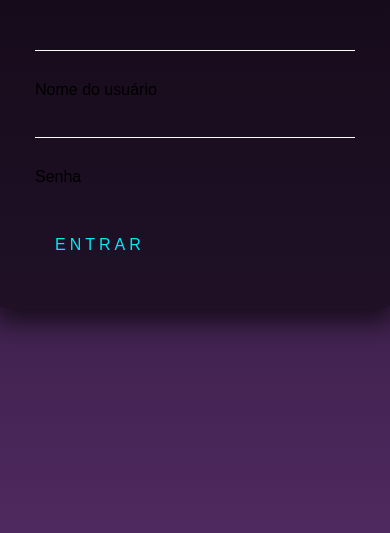
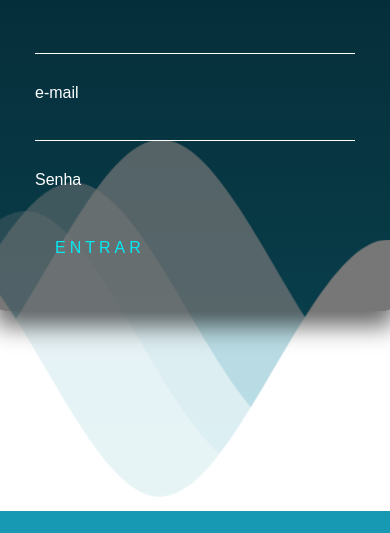
Before and after one commit to apssouza/atividade_flask, a plain HTML site: page login.html in a window 390 px wide. Shown: the part 311-844 px from the top of the page. Drawn offline with Linux system fonts and the light colour scheme.

Commit message:
LoginAtualizado

```diff
--- a/login.html
+++ b/login.html
@@ -4,16 +4,17 @@
     <meta charset="UTF-8">
     <meta http-equiv="X-UA-Compatible" content="IE=edge">
     <meta name="viewport" content="width=device-width, initial-scale=1.0">
+    <link rel="preconnect" href="https://fonts.googleapis.com">
     <link rel="stylesheet" href="style.css">
     <title>Login</title>
 </head>
 <body>
     <div class="login">
-        <h2>Login</h2>
+        <h2>LOGIN</h2>
         <form>
             <div class="user">
-                <input id="nome_usuario" type="text" required="">
-                <label for="nome_usuario">Nome do usuário</label>
+                <input id="email" type="text" required="">
+                <label for="email">e-mail</label>
             </div>
             <div class="password">
                 <input type="password" name="" id="senha" required="">
@@ -23,4 +24,21 @@
         </form>
     </div>
 </body>
+
+<footer>
+    <div>
+        <svg class="waves" xmlns="http://www.w3.org/2000/svg" xmlns:xlink="http://www.w3.org/1999/xlink"
+        viewBox="0 24 150 28" preserveAspectRatio="none" shape-rendering="auto">
+        <defs>
+        <path id="gentle-wave" d="M-160 44c30 0 58-18 88-18s 58 18 88 18 58-18 88-18 58 18 88 18 v44h-352z" />
+        </defs>
+        <g class="parallax">
+        <use xlink:href="#gentle-wave" x="48" y="0" fill="rgba(255,255,255,0.7" />
+        <use xlink:href="#gentle-wave" x="48" y="3" fill="rgba(255,255,255,0.5)" />
+        <use xlink:href="#gentle-wave" x="48" y="5" fill="rgba(255,255,255,0.3)" />
+        <use xlink:href="#gentle-wave" x="48" y="7" fill="#fff" />
+        </g>
+        </svg>
+    </div>
+</footer>
 </html>
--- a/style.css
+++ b/style.css
@@ -6,8 +6,8 @@ body {
     margin:0;
     padding:0;
     height: 100%;
-    font-family: sans-serif;
-    background: linear-gradient(#190d1f, #4e295f);
+    font-family: 'Montserrat', sans-serif;
+    background: linear-gradient(#05445E, #189AB4);
 }
 
 .login {
@@ -17,10 +17,11 @@ body {
     width: 400px;
     padding: 40px;
     transform: translate(-50%, -50%);
-    background: rgba(0,0,0,.5);
+    background: rgba(0, 0, 0, 0.534);
     box-sizing: border-box;
     box-shadow: 0 15px 25px rgba(0,0,0,.6);
     border-radius: 10px;
+    z-index: 2;
 }
 
 .login h2 {
@@ -28,10 +29,18 @@ body {
     padding: 0;
     color: #fff;
     text-align: center;
+    font-family: 'Montserrat', sans-serif;
+    font-size: 30px;
+    letter-spacing: 6px;
 }
 
 .login .user {
     position: relative;
+    color: #fff;
+}
+
+.login .password{
+  color: #fff;
 }
 
 input {
@@ -53,6 +62,7 @@ input:valid ~ label {
   font-size: 12px;
 }
 
+
 form a {
     position: relative;
     display: inline-block;
@@ -64,7 +74,7 @@ form a {
     overflow: hidden;
     transition: .5s;
     margin-top: 40px;
-    letter-spacing: 4px
+    letter-spacing: 4px;
 }
 
 .login a:hover {
@@ -81,3 +91,59 @@ span {
     position: absolute;
     display: block;
 }
+
+footer{
+    margin-top: 50vh;
+    margin-bottom: 0px;
+    height: -20vh;
+    position: fixed;
+}
+.waves {
+    width: 100%;
+    height: 50vh;
+   }
+
+  .content {
+    position:relative;
+    align-items: end;
+    height:100vh;
+    text-align:center;
+    background-color: white;
+  }
+
+  /* Animation */
+
+  .parallax > use {
+    animation: move-forever 20s cubic-bezier(.55,.5,.45,.5)     infinite;
+  }
+  .parallax > use:nth-child(1) {
+    animation-delay: -2s;
+    animation-duration: 7s;
+  }
+  .parallax > use:nth-child(2) {
+    animation-delay: -3s;
+    animation-duration: 10s;
+  }
+  .parallax > use:nth-child(3) {
+    animation-delay: -4s;
+    animation-duration: 13s;
+  }
+  .parallax > use:nth-child(4) {
+    animation-delay: -5s;
+    animation-duration: 20s;
+  }
+  @keyframes move-forever {
+    0% {
+     transform: translate3d(-90px,0,0);
+    }
+    100% {
+      transform: translate3d(85px,0,0);
+    }
+  }
+  /*Shrinking for mobile*/
+  @media (max-width: 800px) {
+    .waves {
+      height: 400px;
+      min-height:50px;
+    }
+}
```
